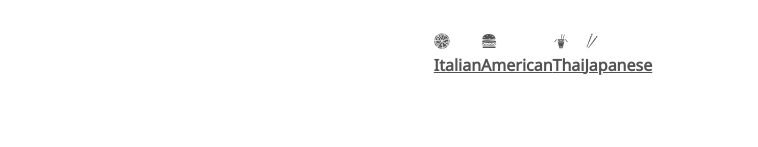
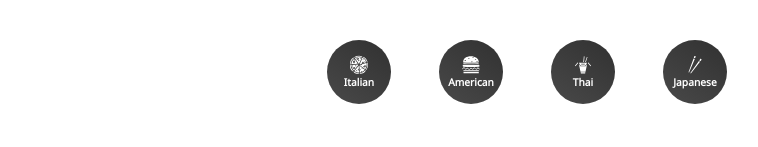
Before and after one commit to rsmalberca/Deliciosso_RecipesApp, a React (Create React App) app: page / in a window 1280 px wide. Shown: the top 147 px of the page, without its empty margins (97-855 px from the left). Built offline with nearby package versions, Linux system fonts and the light colour scheme; no server answers.

Commit message:
component creation Cuisine component was created, along with some styled components

```diff
--- a/src/Components/Categories.jsx
+++ b/src/Components/Categories.jsx
@@ -5,36 +5,29 @@ import {
   GiFastNoodles,
   GiChopsticks,
 } from "react-icons/gi";
-import styled from "styled-components";
-import { NavLink } from "react-router-dom";
+import { List, StyledNavLink } from "../Components/reusable_components";
 
 function Categories() {
   return (
     <List>
-      <NavLink to={"/cuisine/Italian"}>
+      <StyledNavLink to={"/cuisine/Italian"}>
         <GiFullPizza />
         <h4>Italian</h4>
-      </NavLink>
-      <NavLink to={"/cuisine/American"}>
+      </StyledNavLink>
+      <StyledNavLink to={"/cuisine/American"}>
         <GiHamburger />
         <h4>American</h4>
-      </NavLink>
-      <NavLink to={"/cuisine/Thai"}>
+      </StyledNavLink>
+      <StyledNavLink to={"/cuisine/Thai"}>
         <GiFastNoodles />
         <h4>Thai</h4>
-      </NavLink>
-      <NavLink to={"/cuisine/Japanese"}>
+      </StyledNavLink>
+      <StyledNavLink to={"/cuisine/Japanese"}>
         <GiChopsticks />
         <h4>Japanese</h4>
-      </NavLink>
+      </StyledNavLink>
     </List>
   );
 }
 
-const List = styled.div`
-  display: flex;
-  justify-content: center;
-  margin: 2rem 0rem;
-`;
-
 export default Categories;
--- a/src/Components/reusable_components.js
+++ b/src/Components/reusable_components.js
@@ -1,4 +1,5 @@
 import styled from "styled-components";
+import { NavLink } from "react-router-dom";
 
 export const Wrapper = styled.div`
   margin: 4rem 0rem;
@@ -44,3 +45,62 @@ export const Gradient = styled.div`
   height: 100%;
   background: linear-gradient(rgba(0, 0, 0, 0), rgba(0, 0, 0, 0.5));
 `;
+
+export const Grid = styled.div`
+  display: grid;
+  grid-template-columns: repeat(auto-fit, minmax(20rem, 1fr));
+  grid-gap: 3rem;
+`;
+
+export const Card = styled.div`
+  img {
+    width: 100 %;
+    border-radius: 2rem;
+  }
+  a {
+    text-decoration: none;
+  }
+  h4 {
+    text-align: center;
+    padding: 1rem;
+  }
+`;
+
+export const List = styled.div`
+  display: flex;
+  justify-content: center;
+  margin: 2rem 0rem;
+`;
+
+export const StyledNavLink = styled(NavLink)`
+  display: flex;
+  flex-direction: column;
+  justify-content: center;
+  align-items: center;
+  border-radius: 50%;
+  margin-right: 2rem;
+  text-decoration: none;
+  background: linear-gradient(35deg, #494949, #313131);
+  width: 5rem;
+  height: 5rem;
+  cursor: pointer;
+  transform: scale(0.8);
+
+  h4 {
+    color: white;
+    font-size: 0.8rem;
+  }
+
+  svg {
+    color: white;
+    font-size: 1.5rem;
+  }
+
+  &.active {
+    background: linear-gradient(to right, #f27121, #e94057);
+
+    svg {
+      color: white;
+    }
+  }
+`;
--- a/src/Pages/Cuisine.jsx
+++ b/src/Pages/Cuisine.jsx
@@ -3,6 +3,7 @@ import styled from "styled-components";
 import { motion } from "framer-motion";
 import { Link, useParams } from "react-router-dom";
 import axios from "axios";
+import { Grid, Card } from "../Components/reusable_components";
 const { REACT_APP_API_KEY } = process.env;
 
 function Cuisine() {
@@ -19,7 +20,18 @@ function Cuisine() {
   useEffect(() => {
     getCuisine(params.category);
   }, [params.category]);
-  return <div>Cuisine</div>;
+  return (
+    <Grid>
+      {cuisine.map((recipe) => {
+        return (
+          <Card key={recipe.id}>
+            <img src={recipe.image} alt={recipe.title} />
+            <h4>{recipe.title}</h4>
+          </Card>
+        );
+      })}
+    </Grid>
+  );
 }
 
 export default Cuisine;
```
